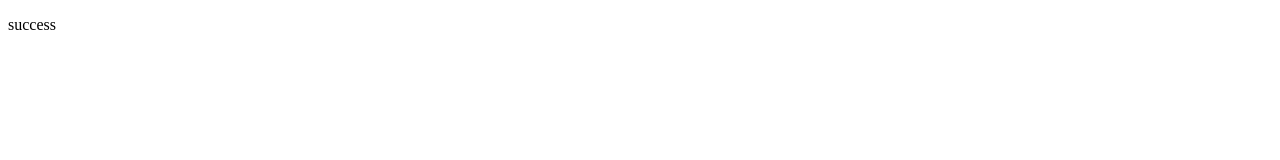
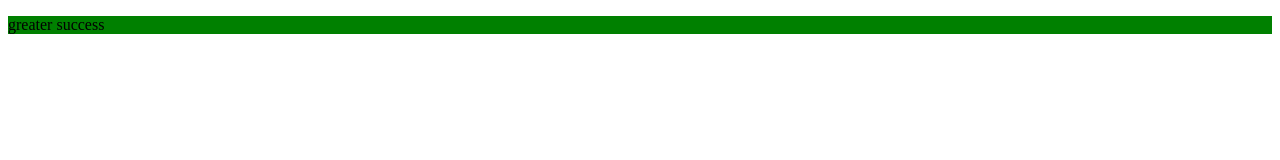
Before and after one commit to smazyck2/git_practice_01, a website: page index.html in a window 1280 px wide. Drawn offline with Linux system fonts and the light colour scheme.

Commit message:
trying to sync with heroku

```diff
--- a/index.html
+++ b/index.html
@@ -6,10 +6,10 @@
     <meta http-equiv="X-UA-Compatible" content="ie=edge">
     <title>heroku_git_practice_01</title>
     <style>
-
+        p{background-color: green;}
     </style>
 </head>
 <body>
-    <p>success</p>
+    <p>greater success</p>
 </body>
 </html>
```
